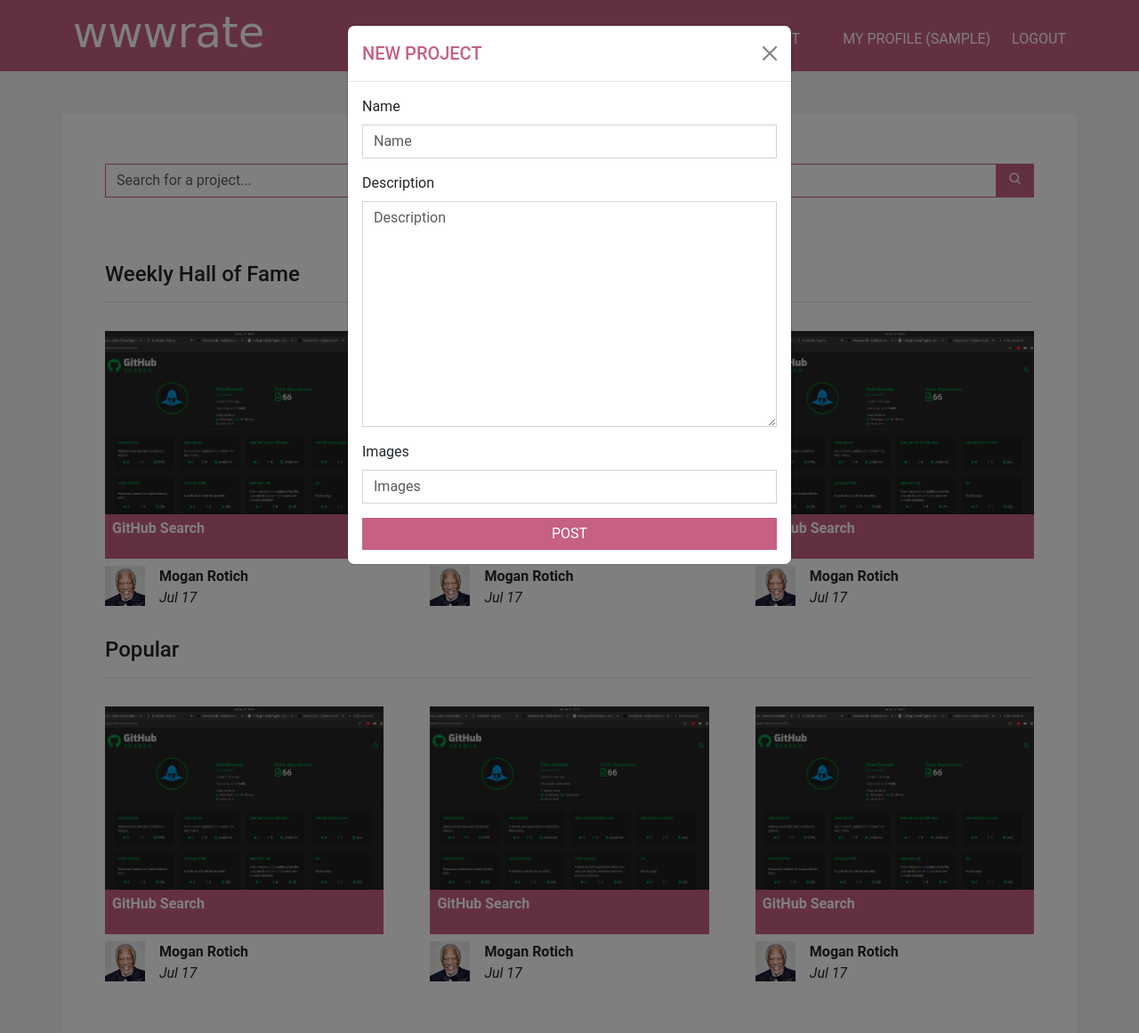
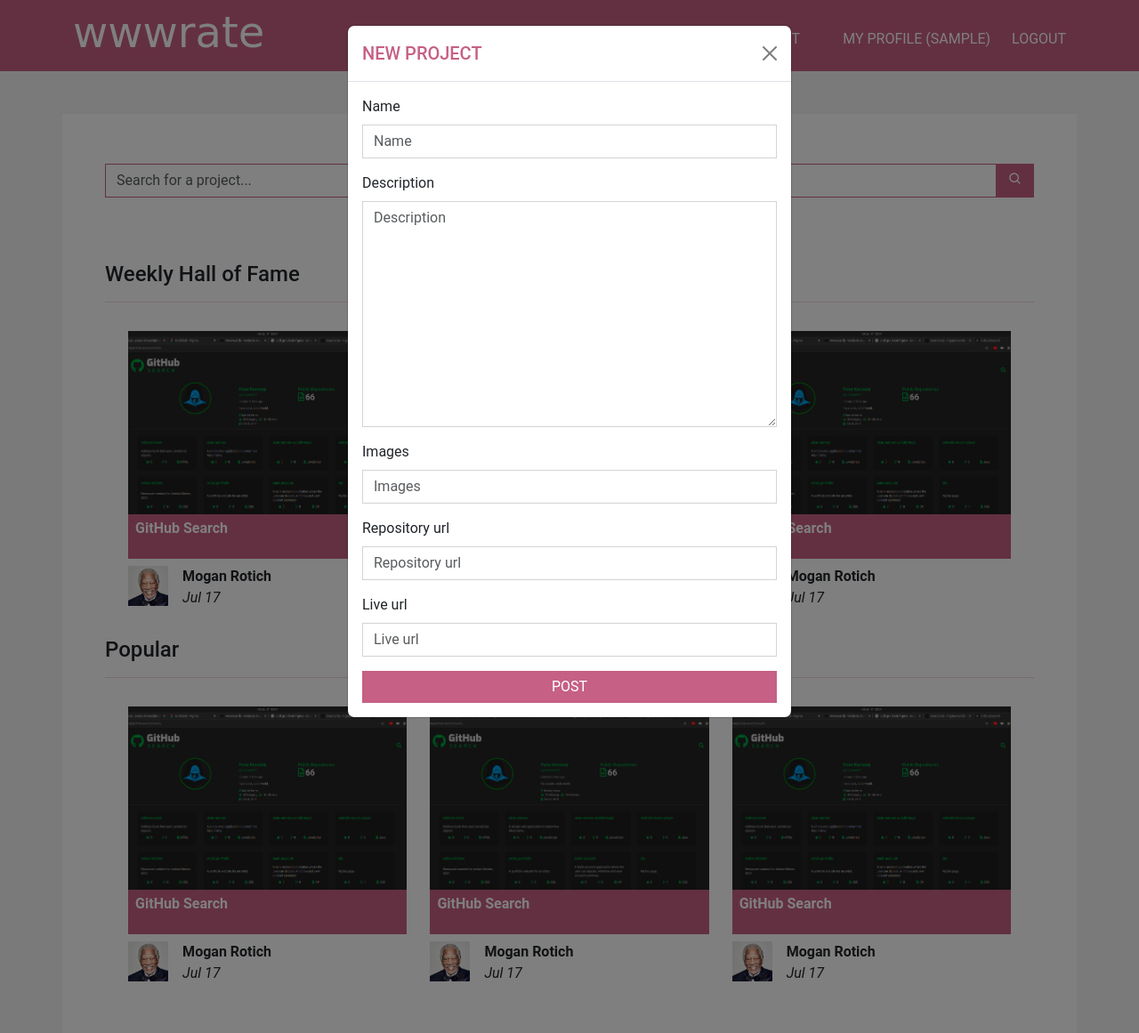
Before and after one commit to peterken674/wwwrate, a Django app: page / in a window 1280 px wide, after a click on "SUBMIT PROJECT". Shown: the top 1161 px of the page at 89% size. Run offline with Django 3.2, Linux system fonts and the light colour scheme; the visitor is signed in with stand-in values (Sample User, id 1); some libraries are stand-ins or nearby versions; some web fonts are replaced.

Commit message:
Link project to the template.

```diff
--- a/static/css/style.css
+++ b/static/css/style.css
@@ -138,9 +138,21 @@
   border: 1px solid #C66085;
 }
 
+.projects {
+  display: -webkit-box;
+  display: -ms-flexbox;
+  display: flex;
+  -ms-flex-wrap: wrap;
+      flex-wrap: wrap;
+  -webkit-box-pack: space-evenly;
+      -ms-flex-pack: space-evenly;
+          justify-content: space-evenly;
+}
+
 .single_project {
   min-height: 200px;
   width: 30%;
+  min-width: 200px;
 }
 
 .single_project .thumbnail {
@@ -171,11 +183,12 @@
   display: none;
 }
 
-.single_project .thumbnail .project_name p.name {
+.single_project .thumbnail .project_name .name {
   display: block;
   color: white;
   font-weight: 600;
   line-height: 1;
+  text-decoration: none;
 }
 
 .single_project .thumbnail:hover .project_name {
@@ -199,6 +212,7 @@
   line-height: 1;
   font-size: 1.5rem;
   margin-top: 1rem;
+  cursor: pointer;
 }
 
 .single_project .thumbnail:hover .project_name .rating {
--- a/static/css/style.scss
+++ b/static/css/style.scss
@@ -110,9 +110,16 @@
     }
 }
 
+.projects{
+    display: flex;
+    flex-wrap: wrap;
+    justify-content: space-evenly;
+}
+
 .single_project{
     min-height: 200px;
     width: 30%;
+    min-width: 200px;
     .thumbnail{
         height: 100%;
         width: 100%;
@@ -133,11 +140,12 @@
             *{
                 display: none;
             }
-            p.name{
+            .name{
                 display: block;
                 color: white;
                 font-weight: 600;
                 line-height: 1;
+                text-decoration: none;
             }
         }
         &:hover{
@@ -160,6 +168,7 @@
                     line-height: 1;
                     font-size: 1.5rem;
                     margin-top: 1rem;
+                    cursor: pointer;
                 }
 
                 .rating {
--- a/wwwrate/forms.py
+++ b/wwwrate/forms.py
@@ -16,7 +16,7 @@
 class NewProjectForm(forms.ModelForm):
     class Meta:
         model = Project
-        fields = ['name', 'description', 'screenshot']
+        fields = ['name', 'description', 'screenshot', 'repository_url', 'live_url']
 
 class UpdateProfileForm(forms.ModelForm):
     class Meta:
--- a/wwwrate/models.py
+++ b/wwwrate/models.py
@@ -27,6 +27,8 @@
     description = models.TextField(max_length=500)
     screenshot = CloudinaryField('images')
     posted_at = models.DateTimeField(auto_now_add=True)
+    repository_url = models.CharField(max_length=200, blank=True)
+    live_url = models.CharField(max_length=200, blank=True)
 
     owner = models.ForeignKey(Profile, on_delete=models.CASCADE, related_name='projects')
 
@@ -41,4 +43,4 @@
     review_date = models.DateTimeField(auto_now_add=True)
 
     reviewer = models.ForeignKey(Profile, on_delete=models.CASCADE, related_name='reviews')
-    project = models.ForeignKey(Project, on_delete=models.CASCADE)
+    project = models.ForeignKey(Project, on_delete=models.CASCADE, related_name='reviews')
--- a/wwwrate/templates/index.html
+++ b/wwwrate/templates/index.html
@@ -36,7 +36,7 @@
     <div class="top_of_week my-5 pt-4">
         <h4>Weekly Hall of Fame</h4>
         <hr>
-        <div class="projects d-flex justify-content-between">
+        <div class="projects d-flex">
             <div class="single_project my-3">
                 <div class="thumbnail position-relative">
                     <div class="project_name position-absolute">
@@ -53,7 +53,7 @@
                             <i class='bx bx-star'></i>
                             <i class='bx bx-star'></i>
                         </div>
-                        <p class="name">GitHub Search</p>
+                        <a class="name" href="{% url 'project' project_id=1%}">GitHub Search</a>
                         <p class="description">Lorem ipsum, dolor sit amet consectetur adipisicing elit. Odit id natus aut magni eveniet nemo voluptatem consequatur numquam...</p>
                     </div>
                     <img src="{% static 'img/gitsearch.png'%}" alt="">
@@ -137,7 +137,7 @@
     <div class="top_of_week my-5 pt-4">
         <h4>Popular</h4>
         <hr>
-        <div class="projects d-flex justify-content-between">
+        <div class="projects d-flex">
             <div class="single_project my-3">
                 <div class="thumbnail position-relative">
                     <div class="project_name position-absolute">
--- a/wwwrate/urls.py
+++ b/wwwrate/urls.py
@@ -7,4 +7,5 @@
     path('auth/register/', views.register_user, name='register'),
     path('accounts/logout/', views.logout_user, name='logout'),
     path('profile/', views.profile, name='profile'),
+    path('project/<project_id>', views.project, name='project'),
 ]
--- a/wwwrate/views.py
+++ b/wwwrate/views.py
@@ -2,6 +2,7 @@
 from django.contrib.auth import authenticate, login, logout
 from .forms import CreateUserForm, NewProjectForm, UpdateProfileForm
 from django.contrib import messages
+from .models import Project
 
 # Create your views here.
 def index(request):
@@ -71,3 +72,11 @@
     context = {'update_form':update_form}
 
     return render(request, 'profile.html', context)
+
+def project(request, project_id):
+
+    project = Project.objects.get(id=project_id)
+
+    context = {'project': project}
+
+    return render(request, 'project.html', context)
```
Also changed, not shown: wwwrate/templates/project.html (+4 -5 lines), wwwrate/migrations/0005_auto_20210719_1551.py (added), wwwrate/migrations/0006_auto_20210719_1558.py (added), 1 other file.
